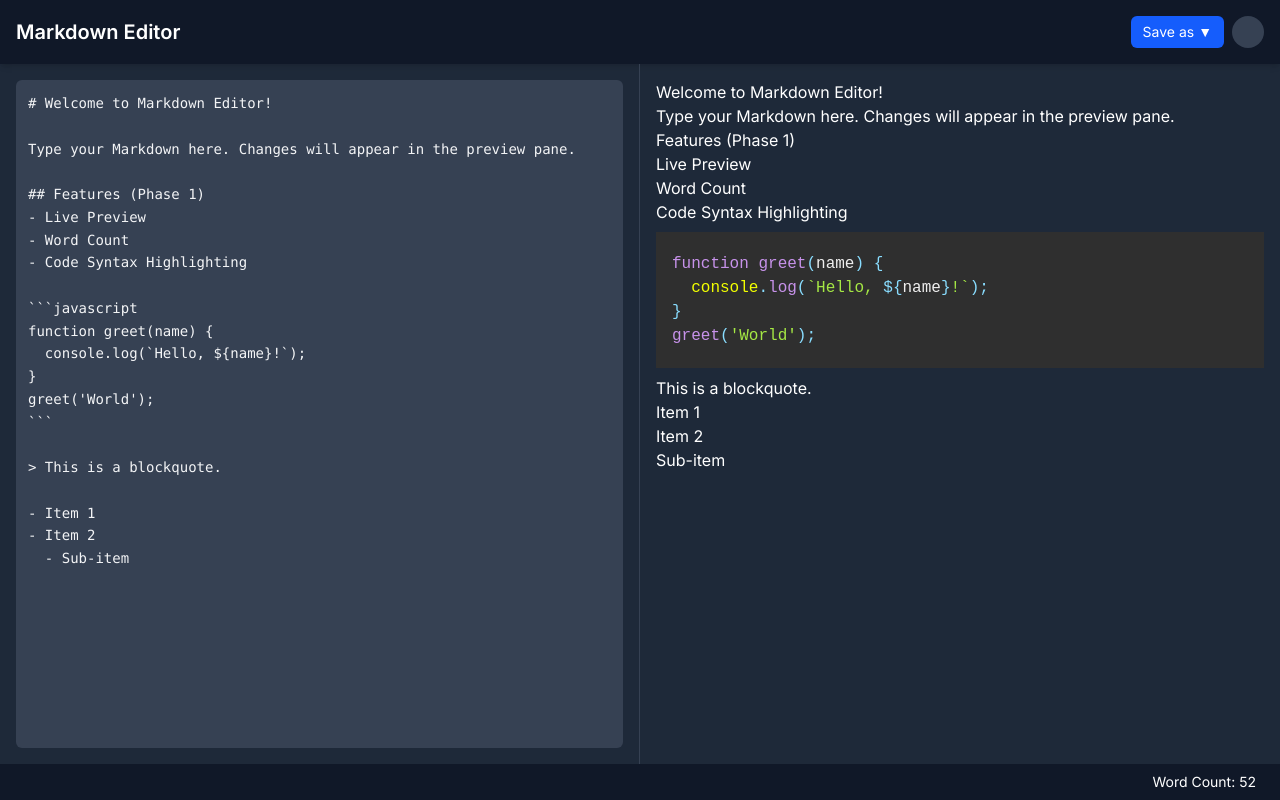
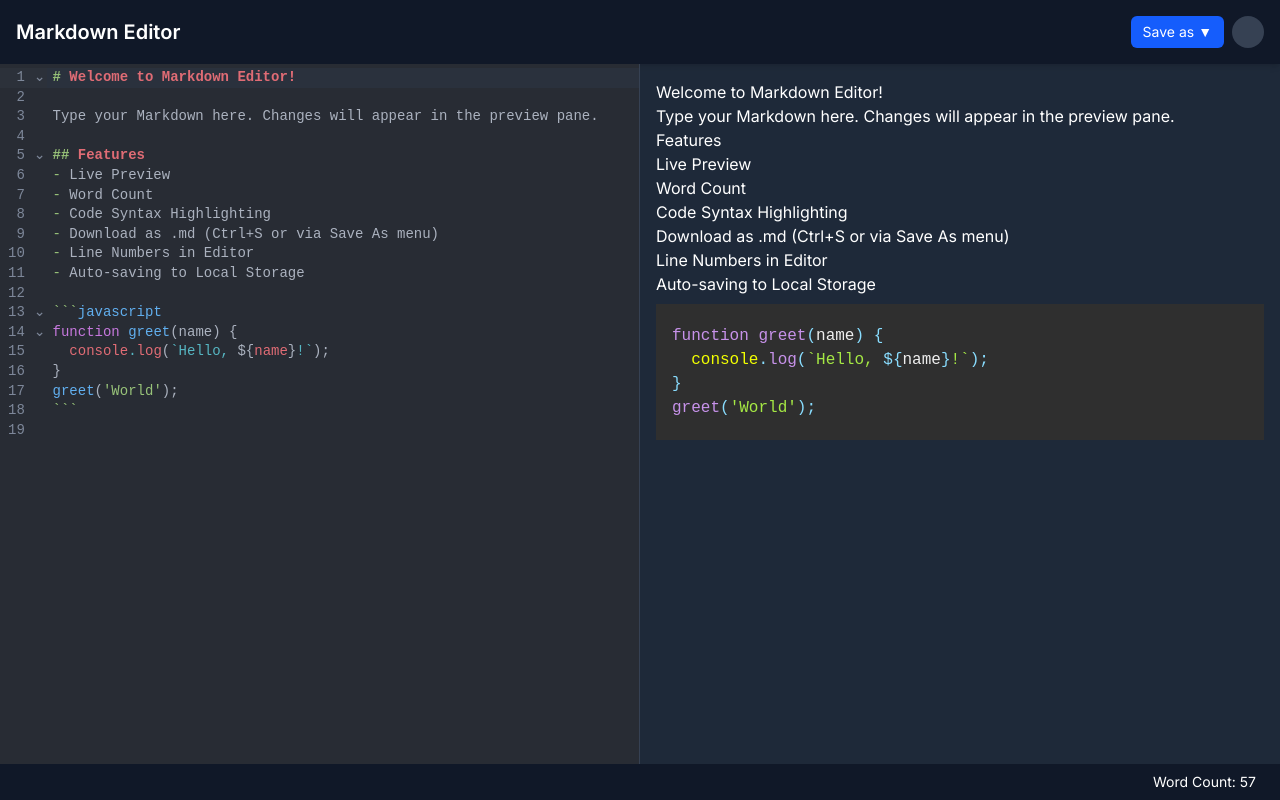
Before and after one commit to dijith-481/Markweavia, a Next.js app: page / in a window 1280 px wide. Built offline with nearby package versions, Linux system fonts and the light colour scheme.

Commit message:
add line numbers code block and code mirror

```diff
--- a/package.json
+++ b/package.json
@@ -9,6 +9,12 @@
     "lint": "next lint"
   },
   "dependencies": {
+    "@codemirror/lang-markdown": "^6.3.2",
+    "@codemirror/language-data": "^6.5.1",
+    "@codemirror/state": "^6.5.2",
+    "@codemirror/theme-one-dark": "^6.1.2",
+    "@codemirror/view": "^6.36.8",
+    "@uiw/react-codemirror": "^4.23.12",
     "next": "15.3.2",
     "postcss": "^8.5.3",
     "react": "^19.0.0",
--- a/src/app/page.tsx
+++ b/src/app/page.tsx
@@ -2,10 +2,25 @@
 "use client"; // This is a client component
 
 import React, { useState, useEffect, useCallback, useRef } from "react";
-import ReactMarkdown from "react-markdown";
+
+import ReactMarkdown, { Components } from "react-markdown";
 import remarkGfm from "remark-gfm";
 import { Prism as SyntaxHighlighter } from "react-syntax-highlighter";
-import { materialDark } from "react-syntax-highlighter/dist/esm/styles/prism"; // Choose a theme
+import { materialDark as prismMaterialDark } from "react-syntax-highlighter/dist/esm/styles/prism";
+import CodeMirror from "@uiw/react-codemirror";
+import { markdown as markdownLang } from "@codemirror/lang-markdown";
+import { languages } from "@codemirror/language-data";
+import { CSSProperties } from "react";
+import { oneDark } from "@codemirror/theme-one-dark"; // CodeMirror theme
+import { EditorView } from "@codemirror/view";
+
+interface CodeComponentProps {
+  node?: any;
+  inline?: boolean;
+  className?: string;
+  children?: React.ReactNode;
+  [key: string]: any;
+}
 
 // Helper function for word count
 const countWords = (text: string): number => {
@@ -15,6 +30,8 @@ const countWords = (text: string): number => {
   return text.trim().split(/\s+/).length;
 };
 
+const LOCAL_STORAGE_KEY = "markdown-editor-content";
+
 export default function HomePage() {
   const [markdownText, setMarkdownText] = useState<string>("");
   const [wordCount, setWordCount] = useState<number>(0);
@@ -23,14 +40,19 @@ export default function HomePage() {
     useState<boolean>(false);
   const saveAsDropdownRef = useRef<HTMLDivElement>(null); // For click outside
 
-  const initialMarkdown = `# Welcome to Markdown Editor!
+  useEffect(() => {
+    const savedContent = localStorage.getItem(LOCAL_STORAGE_KEY);
+    const initialContent = `# Welcome to Markdown Editor!
 
 Type your Markdown here. Changes will appear in the preview pane.
 
-## Features (Phase 1)
+## Features
 - Live Preview
 - Word Count
 - Code Syntax Highlighting
+- Download as .md (Ctrl+S or via Save As menu)
+- Line Numbers in Editor
+- Auto-saving to Local Storage
 
 \`\`\`javascript
 function greet(name) {
@@ -38,32 +60,38 @@ function greet(name) {
 }
 greet('World');
 \`\`\`
+`;
+    if (savedContent) {
+      setMarkdownText(savedContent);
+    } else {
+      setMarkdownText(initialContent);
+    }
+  }, []); // Empty dependency array means this runs once on mount
+  // END: CHANGED_CODE_BLOCK - Load content from localStorage
 
-> This is a blockquote.
+  // START: CHANGED_CODE_BLOCK - Auto-save content to localStorage
+  useEffect(() => {
+    // Debounce saving to avoid excessive localStorage writes
+    const handler = setTimeout(() => {
+      if (markdownText !== undefined) {
+        // Ensure markdownText is not initial undefined
+        localStorage.setItem(LOCAL_STORAGE_KEY, markdownText);
+      }
+    }, 500); // Save 500ms after the last change
 
-- Item 1
-- Item 2
-  - Sub-item
-`;
-
-  // Load initial content or saved content (for future use)
-  useEffect(() => {
-    // For now, just set initial markdown.
-    // Later, we can load from localStorage here.
-    setMarkdownText(initialMarkdown);
-  }, [initialMarkdown]); // Dependency array ensures this runs once on mount
+    return () => {
+      clearTimeout(handler);
+    };
+  }, [markdownText]);
 
   // Update word count whenever markdownText changes
   useEffect(() => {
     setWordCount(countWords(markdownText));
   }, [markdownText]);
 
-  const handleMarkdownChange = useCallback(
-    (event: React.ChangeEvent<HTMLTextAreaElement>) => {
-      setMarkdownText(event.target.value);
-    },
-    [],
-  );
+  const handleMarkdownChange = useCallback((value: string) => {
+    setMarkdownText(value);
+  }, []);
   const handleDownloadMd = useCallback(() => {
     if (!markdownText.trim()) {
       alert("Nothing to download!");
@@ -138,6 +166,60 @@ greet('World');
     };
   }, [isSaveAsDropdownOpen]);
 
+  const editorExtensions = [
+    markdownLang({ codeLanguages: languages }),
+    oneDark, // Theme
+    EditorView.lineWrapping, // Enable line wrapping
+    EditorView.theme({
+      // Custom styling for CodeMirror
+      "&": {
+        fontSize: "14px", // Match previous textarea font size
+        backgroundColor: "#2d3748", // Tailwind gray-700
+        color: "#e2e8f0", // Tailwind gray-100 (adjust as needed)
+        height: "100%", // Make editor fill its container
+      },
+      ".cm-content": {
+        fontFamily: "monospace",
+        caretColor: "#fff",
+      },
+      ".cm-gutters": {
+        backgroundColor: "#1a202c", // Tailwind gray-900 (or a slightly darker gray)
+        color: "#a0aec0", // Tailwind gray-500
+        borderRight: "1px solid #4a5568", // Tailwind gray-600
+      },
+      ".cm-activeLineGutter": {
+        backgroundColor: "#2c5282", // A highlight color (e.g., blue-700)
+      },
+      ".cm-lineNumbers .cm-gutterElement": {
+        padding: "0 8px 0 8px", // Adjust gutter padding
+      },
+      ".cm-focused": {
+        outline: "none !important", // Remove CM default outline
+      },
+      // You might need more specific styling here to match Nord theme if oneDark isn't close enough
+    }),
+  ];
+  const markdownComponents: Components = {
+    code(props: CodeComponentProps) {
+      const { node, inline, className, children, ...rest } = props;
+      const match = /language-(\w+)/.exec(className || "");
+      return !inline && match ? (
+        <SyntaxHighlighter
+          style={prismMaterialDark as { [key: string]: CSSProperties }} // Explicit cast for the style prop
+          language={match[1]}
+          PreTag="div"
+          {...props} // Spread remaining props
+        >
+          {String(children).replace(/\n$/, "")}
+        </SyntaxHighlighter>
+      ) : (
+        <code className={className} {...props}>
+          {children}
+        </code>
+      );
+    },
+  };
+
   return (
     <div className="flex flex-col h-screen bg-gray-800 text-white">
       {/* Header Area - Placeholder for future buttons */}
@@ -205,16 +287,29 @@ greet('World');
 
       <main className="flex flex-1 overflow-hidden">
         {/* Editor Pane */}
-        <div className="w-1/2 p-4 flex flex-col border-r border-gray-700">
-          <textarea
-            value={markdownText}
-            onChange={handleMarkdownChange}
-            placeholder="Type your Markdown here..."
-            className="flex-1 w-full p-3 bg-gray-700 text-gray-100 rounded-md resize-none focus:outline-none focus:ring-2 focus:ring-blue-500 font-mono text-sm leading-relaxed"
-            spellCheck="false"
-          />
+        <div className="w-1/2 flex flex-col border-r border-gray-700 overflow-hidden">
+          {/* The p-4 was moved to CodeMirror container below for better height management */}
+          <div className="flex-1 w-full overflow-auto p-0">
+            {" "}
+            {/* Added p-0 and overflow-auto to parent */}
+            <CodeMirror
+              value={markdownText}
+              height="100%" // Crucial for CodeMirror to fill parent
+              extensions={editorExtensions}
+              onChange={handleMarkdownChange}
+              theme={oneDark} // Apply the theme explicitly if not done in extensions
+              basicSetup={{
+                lineNumbers: true,
+                foldGutter: true,
+                autocompletion: true,
+                highlightActiveLine: true,
+                highlightActiveLineGutter: true,
+                // You can customize more basicSetup options here
+              }}
+              className="h-full text-sm" // Ensure h-full and potentially font-size
+            />
+          </div>
         </div>
-
         {/* Preview Pane */}
         <div className="w-1/2 p-4 overflow-y-auto">
           <div className="prose prose-invert max-w-none prose-sm sm:prose-base lg:prose-lg xl:prose-xl 2xl:prose-2xl">
@@ -224,28 +319,12 @@ greet('World');
             */}
             <ReactMarkdown
               remarkPlugins={[remarkGfm]}
-              components={{
-                code({ node, inline, className, children, ...props }) {
-                  const match = /language-(\w+)/.exec(className || "");
-                  return !inline && match ? (
-                    <SyntaxHighlighter
-                      style={materialDark} // Choose your style
-                      language={match[1]}
-                      PreTag="div"
-                      {...props}
-                    >
-                      {String(children).replace(/\n$/, "")}
-                    </SyntaxHighlighter>
-                  ) : (
-                    <code className={className} {...props}>
-                      {children}
-                    </code>
-                  );
-                },
-              }}
+              // START: CHANGED_CODE_BLOCK - Use typed components
+              components={markdownComponents}
+              // END: CHANGED_CODE_BLOCK - Use typed components
             >
               {markdownText}
-            </ReactMarkdown>
+            </ReactMarkdown>{" "}
           </div>
         </div>
       </main>
```
Also changed, not shown: 1 other file (tests, documents, lock files or other folders).
